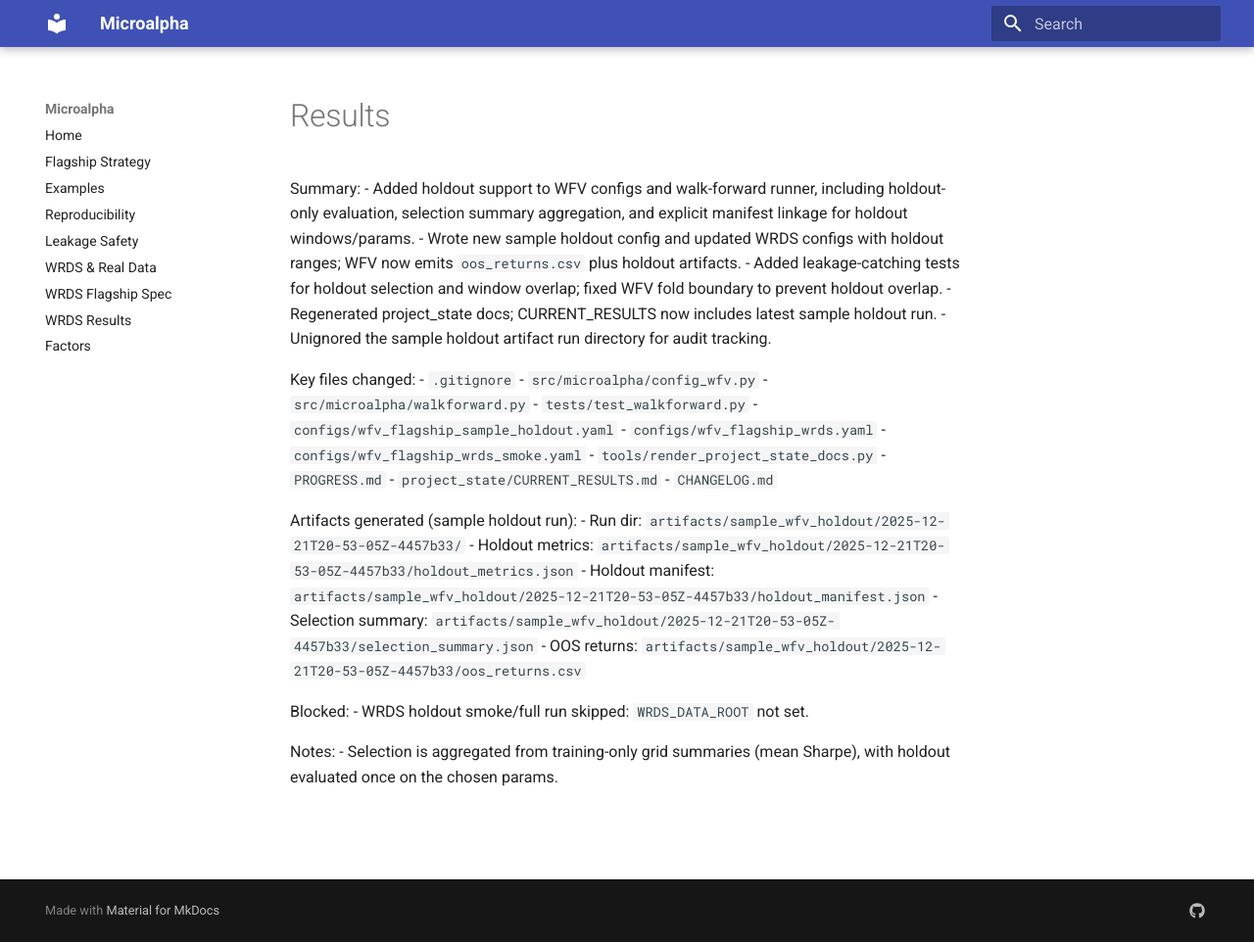
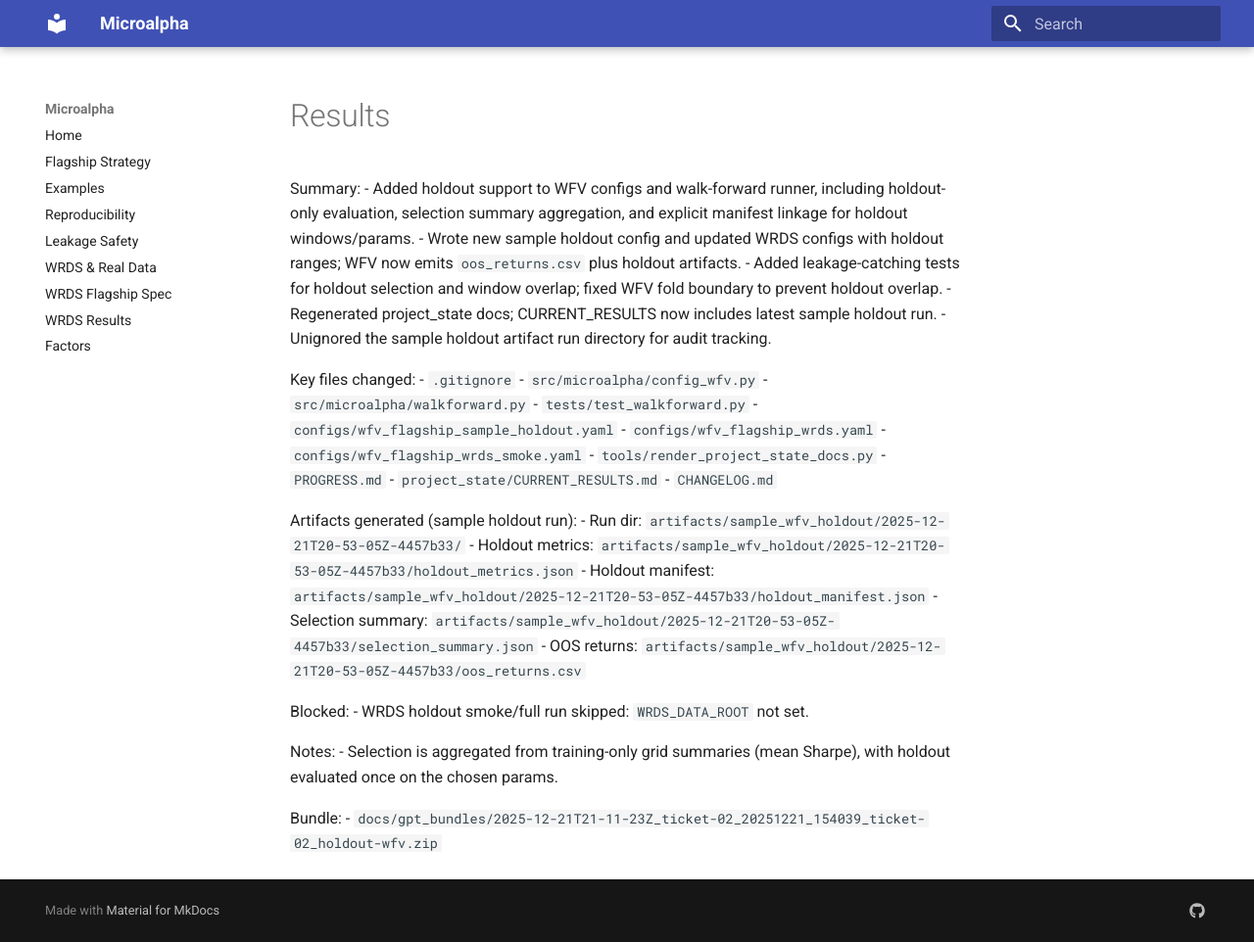
Before and after one commit to MateoBodon/microalpha, an MkDocs documentation site: the page built from docs/agent_runs/20251221_154039_ticket-02_holdout-wfv/RESULTS.md, in a window 1280 px wide and 962 px high. Shown: the whole window at 98% size. Built offline with MkDocs 1.6.1 and Material for MkDocs 9.7.7, drawn with Linux system fonts in a browser that asks for light colours.

Commit message:
chore: record bundle path
Tests: not run (docs update)

Artifacts: docs/gpt_bundles/2025-12-21T21-11-23Z_ticket-02_20251221_154039_ticket-02_holdout-wfv.zip

Docs: docs/agent_runs/20251221_154039_ticket-02_holdout-wfv/

```diff
--- a/docs/agent_runs/20251221_154039_ticket-02_holdout-wfv/RESULTS.md
+++ b/docs/agent_runs/20251221_154039_ticket-02_holdout-wfv/RESULTS.md
@@ -32,3 +32,6 @@ Blocked:
 
 Notes:
 - Selection is aggregated from training-only grid summaries (mean Sharpe), with holdout evaluated once on the chosen params.
+
+Bundle:
+- `docs/gpt_bundles/2025-12-21T21-11-23Z_ticket-02_20251221_154039_ticket-02_holdout-wfv.zip`
```
Also changed, not shown: docs/agent_runs/20251221_154039_ticket-02_holdout-wfv/COMMANDS.md (+1 -0 lines).
